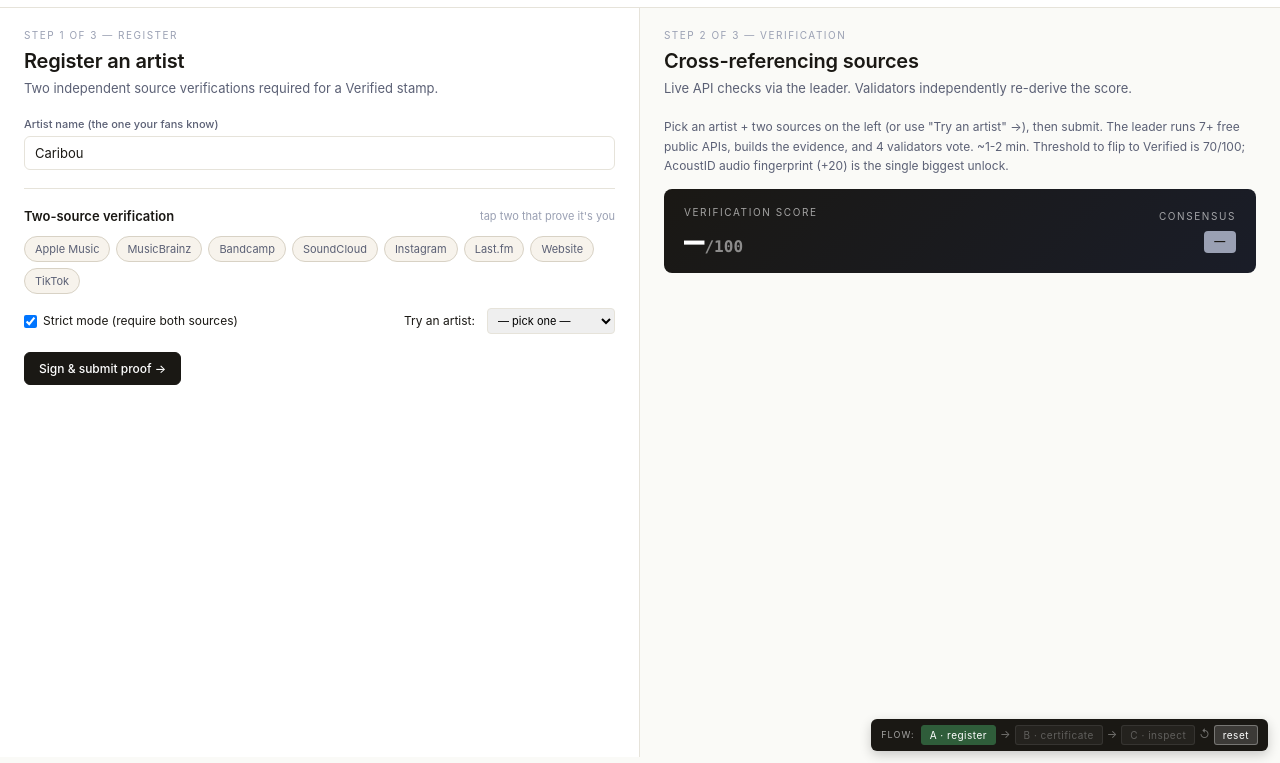
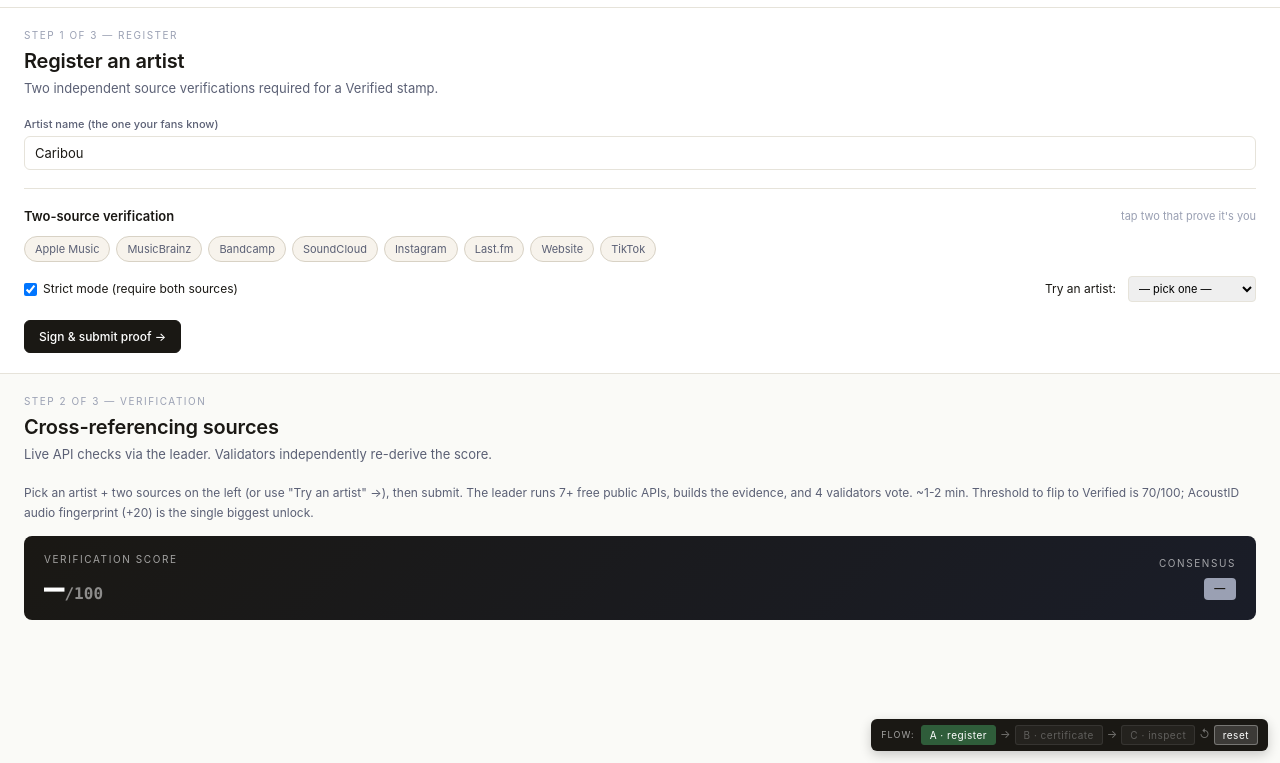
Before and after one commit to interfluve-wav/ArtistLedger, a website: page frontend/index.html in a window 1280 px wide. Shown: the part 37-800 px from the top of the page. Drawn offline with Linux system fonts and the light colour scheme; no server answers.

Commit message:
ui(state-a): stack register + live verify into a single vertical column
The split-pane grid (1fr 1fr) is now (1fr) with the verification pane
appearing below the register pane. Single column reads cleaner on
narrow viewports and matches the rest of the page's vertical flow.

```diff
--- a/frontend/index.html
+++ b/frontend/index.html
@@ -50,18 +50,19 @@
   }
   .header-meta .btn.ghost { background: transparent; color: var(--ink); }
 
-  /* ═════════════ STATE A: split-pane (register + live verify) ═════════════ */
-  .split { display: grid; grid-template-columns: 1fr 1fr; min-height: calc(100vh - 51px); }
+  /* ═════════════ STATE A: stacked layout (register above, live verify below) ═════════════ */
+  .split { display: grid; grid-template-columns: 1fr; grid-auto-rows: min-content; min-height: calc(100vh - 51px); }
   .split.hidden { display: none; }
   .left {
-    background: white; border-right: 1px solid var(--line-ui);
+    background: white;
     padding: 20px 24px;
-    overflow-y: auto; max-height: calc(100vh - 51px);
+    overflow-y: auto;
     transition: opacity 0.4s ease, transform 0.4s ease;
   }
   .right {
     padding: 20px 24px; background: var(--bg);
-    overflow-y: auto; max-height: calc(100vh - 51px);
+    border-top: 1px solid var(--line-ui);
+    overflow-y: auto;
     transition: opacity 0.4s ease, transform 0.4s ease;
   }
   .split.fading .left, .split.fading .right { opacity: 0; transform: translateY(8px); }
```
